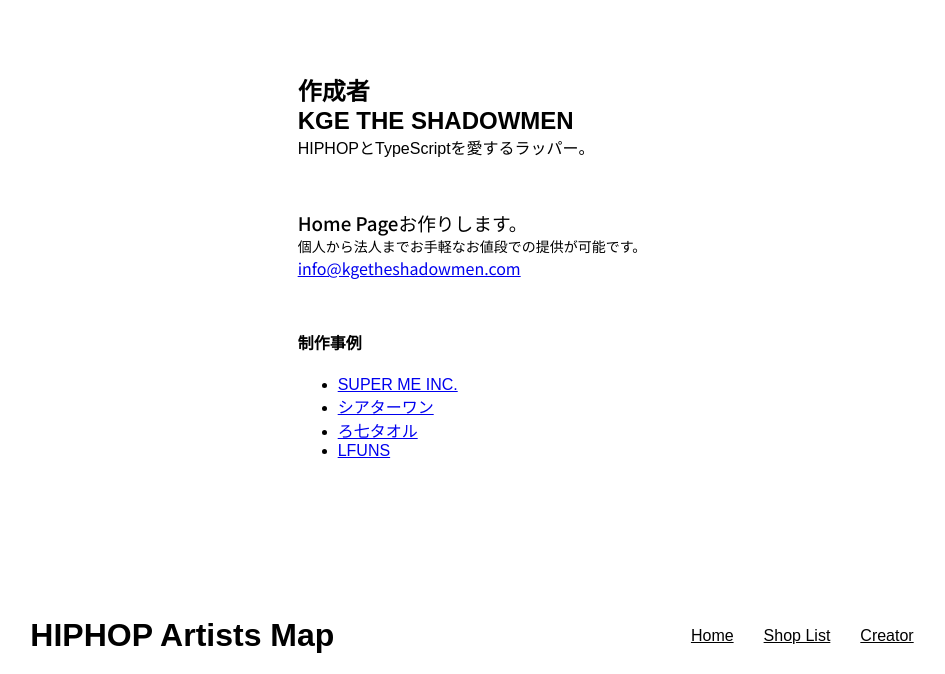
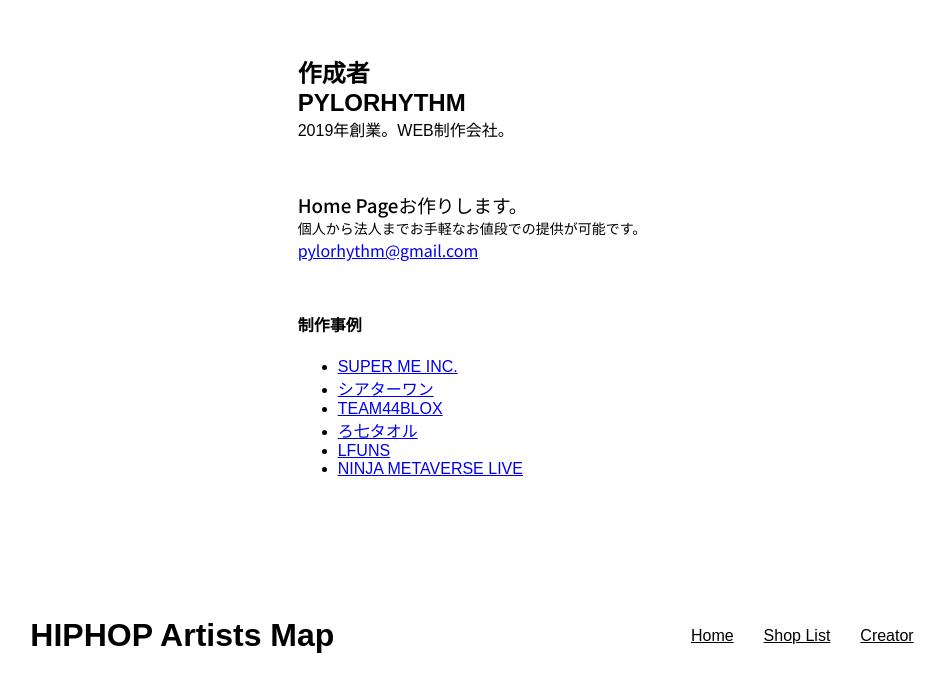
Before and after one commit to nouzoehiroaki/rapperHabitatJapan, a Next.js app: page /creator in a window 1280 px wide. Shown: the part 126-800 px from the top of the page, without its empty margins (168-1113 px from the left). Built offline with nearby package versions, Linux system fonts and the light colour scheme; no server answers; a web font is replaced by a local one.

Commit message:
1/26 プロフ編集

```diff
--- a/src/components/elements/Creator.tsx
+++ b/src/components/elements/Creator.tsx
@@ -15,8 +15,8 @@
             <div className={styles.__creator}>
                 <div className={styles.__text}>
                     <div className={styles.__prof}>
-                        <h2>作成者<br />KGE THE SHADOWMEN</h2>
-                        <p>HIPHOPとTypeScriptを愛するラッパー。</p>
+                        <h2>作成者<br />PYLORHYTHM</h2>
+                        <p>2019年創業。WEB制作会社。</p>
                     </div>
                     <div className={styles.__appeal}>
                         <h3>Home Pageお作りします。</h3>
@@ -24,7 +24,7 @@
                             個人から法人までお手軽なお値段での提供が可能です。
                         </p>
                         <Link href={mailtoLink} className={styles.mailtoLink}>
-                            info@kgetheshadowmen.com
+                            pylorhythm@gmail.com
                         </Link>
                     </div>
                     <div className={styles.works}>
@@ -41,6 +41,11 @@
                                 </Link>
                             </li>
                             <li>
+                                <Link href='https://team44blox.com/' target="_blank" rel="noopener noreferrer" className={styles.bio_url}>
+                                    TEAM44BLOX
+                                </Link>
+                            </li>
+                            <li>
                                 <Link href='https://roshichi.com/' target="_blank" rel="noopener noreferrer" className={styles.bio_url}>
                                     ろ七タオル
                                 </Link>
@@ -48,6 +53,11 @@
                             <li>
                                 <Link href='https://lp.l-funs.com/' target="_blank" rel="noopener noreferrer" className={styles.bio_url}>
                                     LFUNS
+                                </Link>
+                            </li>
+                            <li>
+                                <Link href='https://metabatch.ninjametavelive.com/' target="_blank" rel="noopener noreferrer" className={styles.bio_url}>
+                                    NINJA METAVERSE LIVE
                                 </Link>
                             </li>
                         </ul>
```
